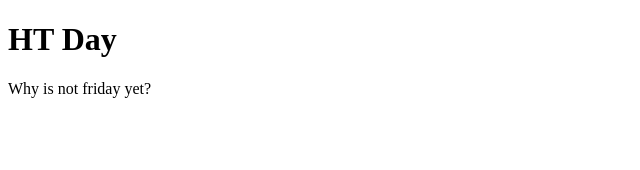
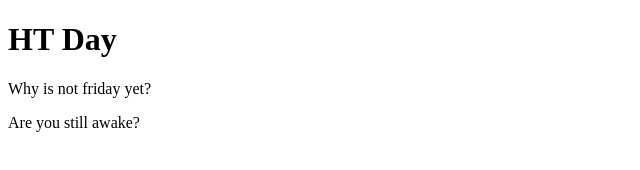
Before and after one commit to primozkocevar/html-demo, a plain HTML site: page index.html in a window 1280 px wide. Shown: the whole page, without its empty margins (0-640 px from the left). Drawn offline with Linux system fonts and the light colour scheme.

Commit message:
Update index.html

```diff
--- a/index.html
+++ b/index.html
@@ -5,5 +5,7 @@
 <h1>HT Day</h1>
 <p>Why is not friday yet?</p>
 
+  Are you still awake?
+
 </body>
 </html>
```
